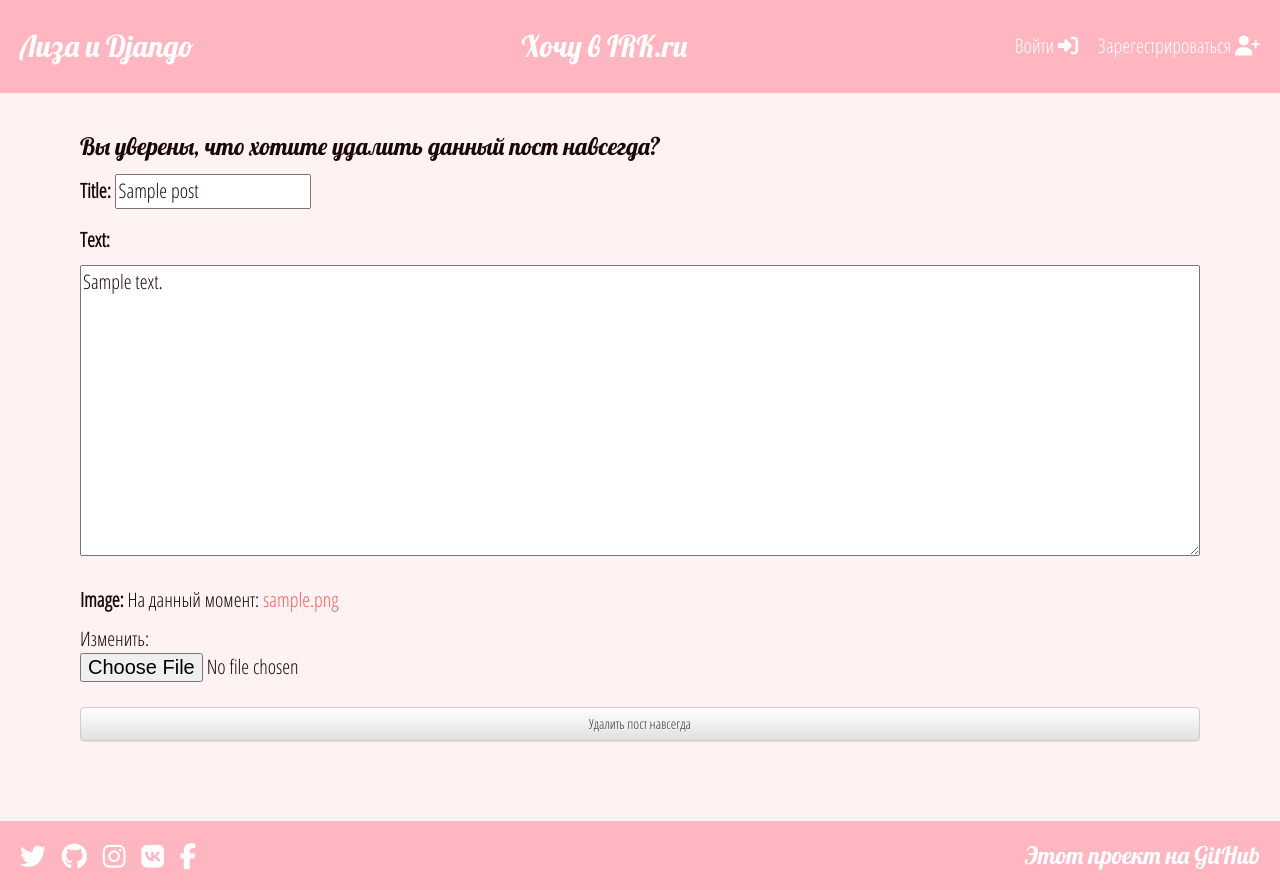
After one commit to Lisaveta-K/djangoblog, a Django app: page /post/1/remove/ in a window 1280 px wide. The commit adds this page. Run offline with Django 3.2, Linux system fonts and the light colour scheme; tables that the repository leaves empty hold one stand-in row (values such as "Sample post"); some libraries are stand-ins or nearby versions.

Commit message:
removing post interface

```diff
--- a/blog/templates/blog/post_detail.html
+++ b/blog/templates/blog/post_detail.html
@@ -14,6 +14,7 @@
 		   			{% if user.is_authenticated %}
 		   				{% if post.author == user %}
 		   					<a class="btn btn-default" href="{% url 'post_edit' pk=post.pk %}"><span class="glyphicon glyphicon-pencil"></span></a>
+		   					<a class="btn btn-default" href="{% url 'post_remove' pk=post.pk %}"><span class="glyphicon glyphicon-trash"></span></a>
 		   				{% endif %}
 		   			{% endif %}
 		   			<h3><a href="{% url 'post_detail' pk=post.pk %}">{{ post.title }}</a></h3>
--- /dev/null
+++ b/blog/templates/blog/post_remove.html
@@ -0,0 +1,10 @@
+{% extends "./base.html" %}
+
+	{% block content %}
+	<h3>Вы уверены, что хотите удалить данный пост навсегда?</h3>
+		<form method="POST" class="post-form" enctype="multipart/form-data">{% csrf_token %}
+			{{ form.media }}
+    		{{ form.as_p }}
+			<button type="submit" class="remove btn btn-default">Удалить пост навсегда</button>
+		</form>
+	{% endblock %}
--- a/blog/urls.py
+++ b/blog/urls.py
@@ -8,6 +8,7 @@ urlpatterns = [
     url(r'^post/(?P<pk>\d+)/$', views.post_detail, name='post_detail'),
     url(r'^post/new/$', views.post_new, name='post_new'),
     url(r'^post/(?P<pk>\d+)/edit/$', views.post_edit, name='post_edit'),
+    url(r'^post/(?P<pk>\d+)/remove/$', views.post_remove, name='post_remove'),
 ]
 
 handler404 = blog_views.error_404
--- a/blog/views.py
+++ b/blog/views.py
@@ -52,3 +52,14 @@ def post_edit(request, pk):
     else:
         form = PostForm(instance=post)
     return render(request, 'blog/post_edit.html', {'form': form})
+
+def post_remove(request, pk):
+    post = get_object_or_404(Post, pk=pk)
+    if request.method == "POST":
+        form = PostForm(request.POST,request.FILES, instance=post)
+        if form.is_valid():
+            post.delete()
+            return redirect('post_list')
+    else:
+        form = PostForm(instance=post)
+    return render(request, 'blog/post_remove.html', {'form': form})
```
